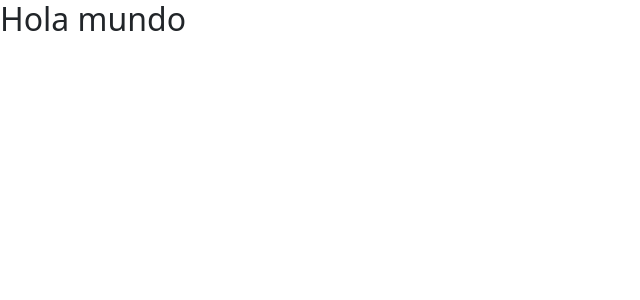
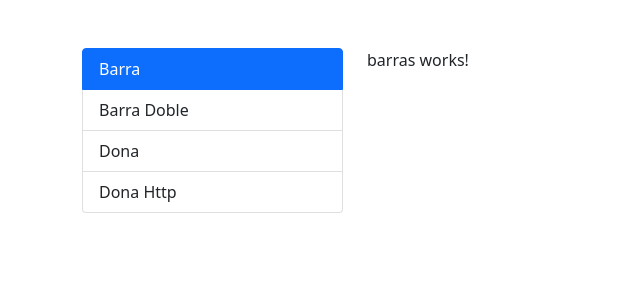
Before and after one commit to martin0123478/Graficas-Angular, an Angular app: page /graficas/barra in a window 1280 px wide. Before the commit this address led to /. Shown: the top 300 px of the page, without its empty margins (0-640 px from the left). Built offline with nearby package versions, Linux system fonts and the light colour scheme.

Commit message:
maquetación y funcionalidad del menu

```diff
--- a/src/app/app-routing.module.ts
+++ b/src/app/app-routing.module.ts
@@ -1,7 +1,16 @@
 import { NgModule } from '@angular/core';
 import { Routes, RouterModule } from '@angular/router';
 
-const routes: Routes = [];
+const routes: Routes = [
+  {
+    path:'graficas',
+    loadChildren: () => import('./graficas/graficas.module').then (m => m.GraficasModule)
+  },
+  {
+    path:'**',
+    redirectTo:'graficas'
+  }
+];
 
 @NgModule({
   imports: [RouterModule.forRoot(routes)],
--- a/src/app/app.component.html
+++ b/src/app/app.component.html
@@ -1 +1,8 @@
-<h2>Hola mundo</h2>
+<div class="row mt-5">
+  <div class="col-md-3 col-sm-12">
+    <app-menu></app-menu>
+  </div>
+  <div class="col-md-9 col-sm-12">
+    <router-outlet></router-outlet>
+  </div>
+</div>
--- a/src/app/graficas/graficas-routing.module.ts
+++ b/src/app/graficas/graficas-routing.module.ts
@@ -1,7 +1,37 @@
 import { NgModule } from '@angular/core';
 import { Routes, RouterModule } from '@angular/router';
+import { BarrasComponent } from './pages/barras/barras.component';
+import { BarrasDobleComponent } from './pages/barras-doble/barras-doble.component';
+import { DonaComponent } from './pages/dona/dona.component';
+import { DonaHttpComponent } from './pages/dona-http/dona-http.component';
 
-const routes: Routes = [];
+const routes: Routes = [
+  {
+    path:'',
+    children:[
+      {
+          path:'barra',
+          component:BarrasComponent
+      },
+      {
+        path:'barra-doble',
+        component:BarrasDobleComponent
+      },
+      {
+        path:'dona',
+        component:DonaComponent
+      },
+      {
+        path:'dona-http',
+        component:DonaHttpComponent
+      },
+      {
+        path:'**',
+        redirectTo:'barra'
+      }
+    ]
+  }
+];
 
 @NgModule({
   imports: [RouterModule.forChild(routes)],
--- a/src/app/shared/menu/menu.component.html
+++ b/src/app/shared/menu/menu.component.html
@@ -1 +1,9 @@
-<p>menu works!</p>
+<ul class="list-group">
+<li *ngFor="let item of menu"
+class="list-group-item"
+[routerLink]="[item.ruta]"
+routerLinkActive="active"
+  >
+  {{item.texto}}
+</li>
+</ul>
--- a/src/app/shared/menu/menu.component.ts
+++ b/src/app/shared/menu/menu.component.ts
@@ -1,9 +1,18 @@
 import { Component, OnInit } from '@angular/core';
-
+interface menuItem{
+  ruta:string,
+  texto:string
+}
 @Component({
   selector: 'app-menu',
   templateUrl: './menu.component.html',
   styles: [
+
+    `
+    li{
+      cursor:pointer;
+    }
+    `
   ]
 })
 export class MenuComponent implements OnInit {
@@ -12,5 +21,22 @@ export class MenuComponent implements OnInit {
 
   ngOnInit(): void {
   }
-
+  menu: menuItem[] = [
+    {
+    ruta:'/graficas/barra',
+    texto:'Barra'
+  },
+    {
+    ruta:'/graficas/barra-doble',
+    texto:'Barra Doble'
+  },
+    {
+    ruta:'/graficas/dona',
+    texto:'Dona'
+  },
+    {
+    ruta:'/graficas/dona-http',
+    texto:'Dona Http'
+  },
+]
 }
--- a/src/index.html
+++ b/src/index.html
@@ -8,7 +8,7 @@
   <link rel="icon" type="image/x-icon" href="favicon.ico">
   <link href="https://cdn.jsdelivr.net/npm/bootstrap@5.1.3/dist/css/bootstrap.min.css" rel="stylesheet" integrity="sha384-1BmE4kWBq78iYhFldvKuhfTAU6auU8tT94WrHftjDbrCEXSU1oBoqyl2QvZ6jIW3" crossorigin="anonymous">
 </head>
-<body>
+<body class="container">
   <app-root></app-root>
 </body>
 </html>
```
